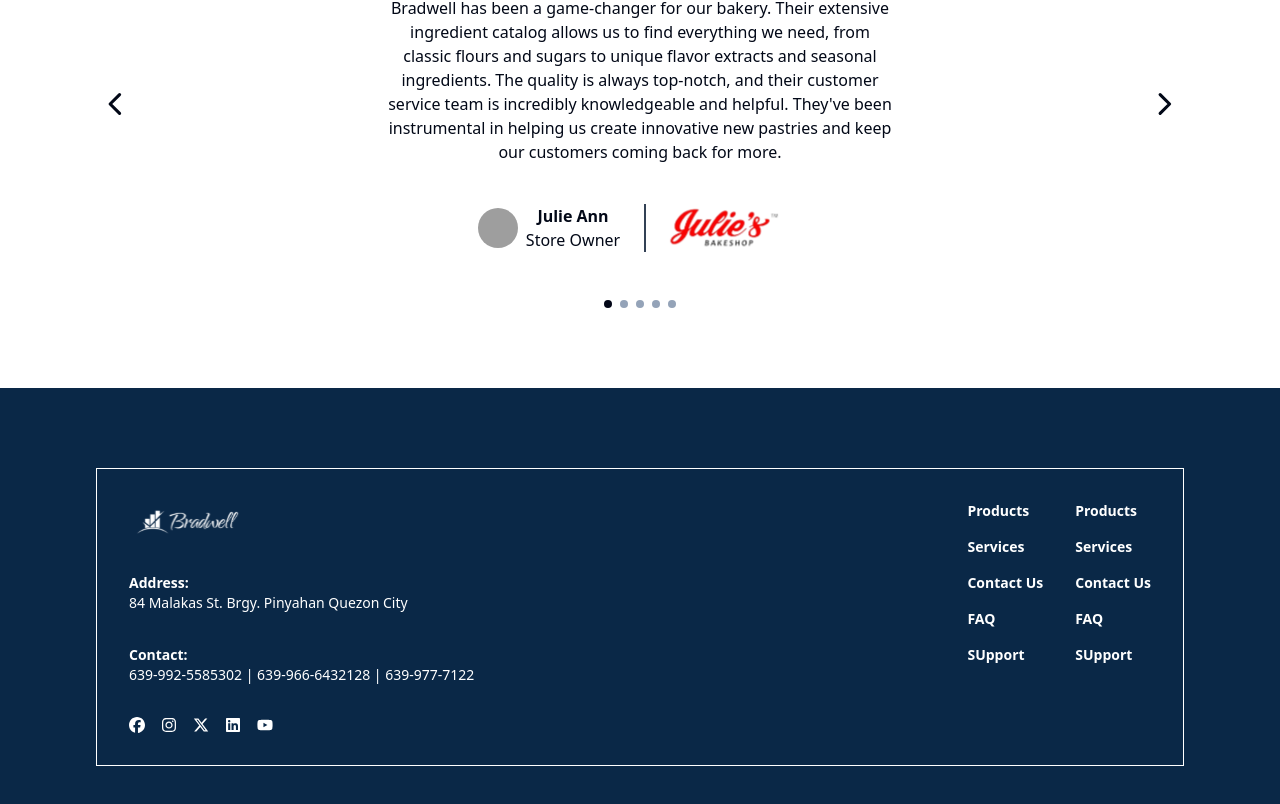
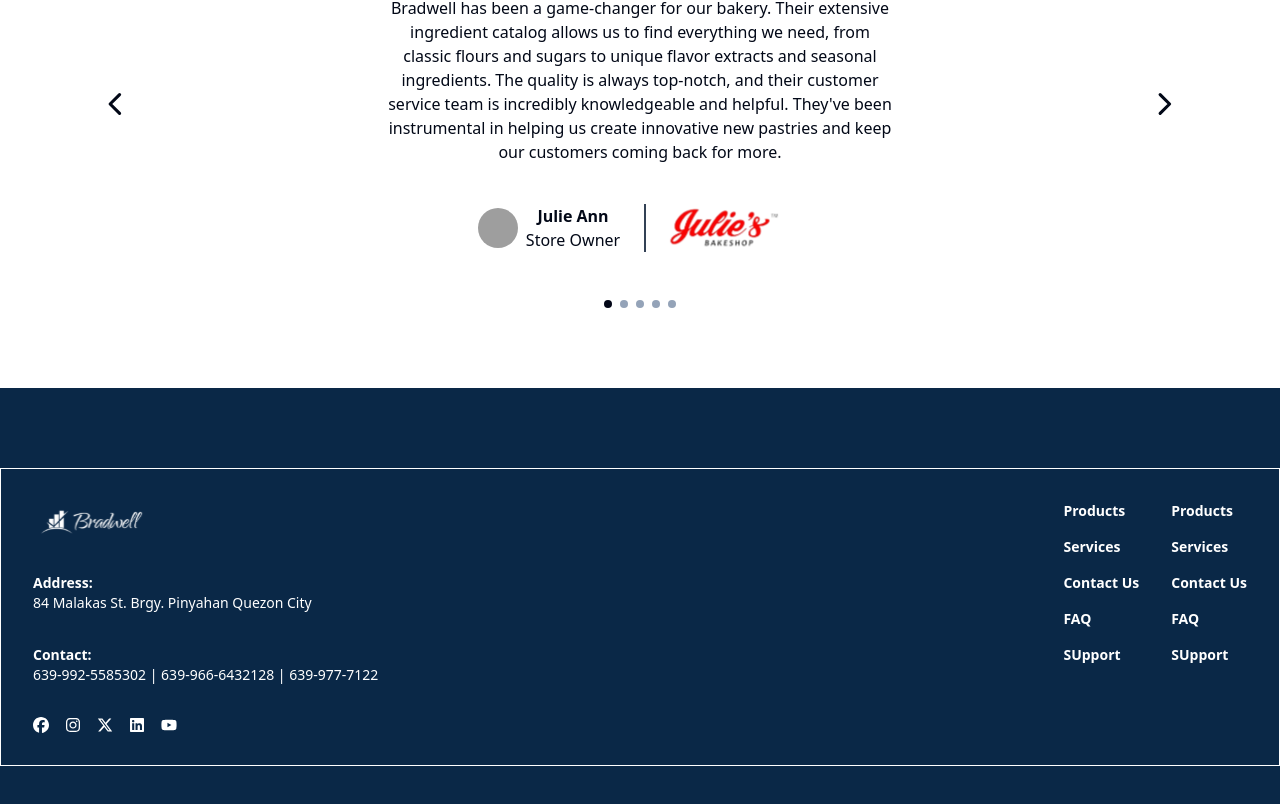
Before and after one commit to jmmaglonzo/BradWell, a React (Vite) app: page / in a window 1280 px wide. Shown: the part 2924-3728 px from the top of the page. Built offline with nearby package versions, Linux system fonts and the light colour scheme; grey boxes are pictures that could not be loaded.

Commit message:
chore: fix footer component container

```diff
--- a/src/components/Footer.tsx
+++ b/src/components/Footer.tsx
@@ -9,8 +9,8 @@ import {
 
 const Footer = () => {
   return (
-    <footer className="container bg-secondaryBlue py-20 text-white">
-      <div className="flex justify-between border border-white p-8">
+    <footer className="bg-secondaryBlue py-20 text-white">
+      <div className="container flex justify-between border border-white p-8">
         <div className="flex flex-1 flex-col gap-8">
           <img src={footerLogo} alt="BradWell-logo" width={120} />
 
```
